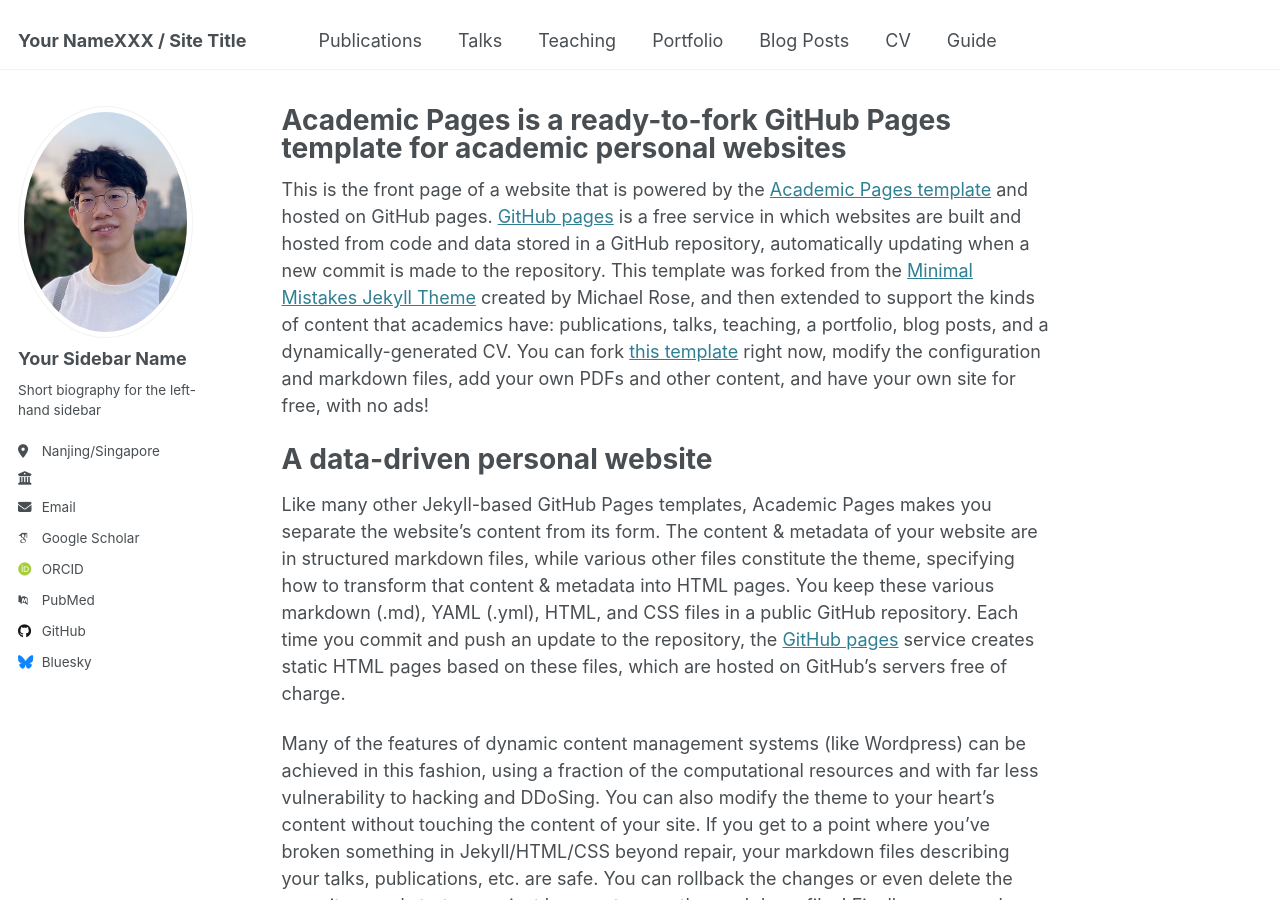
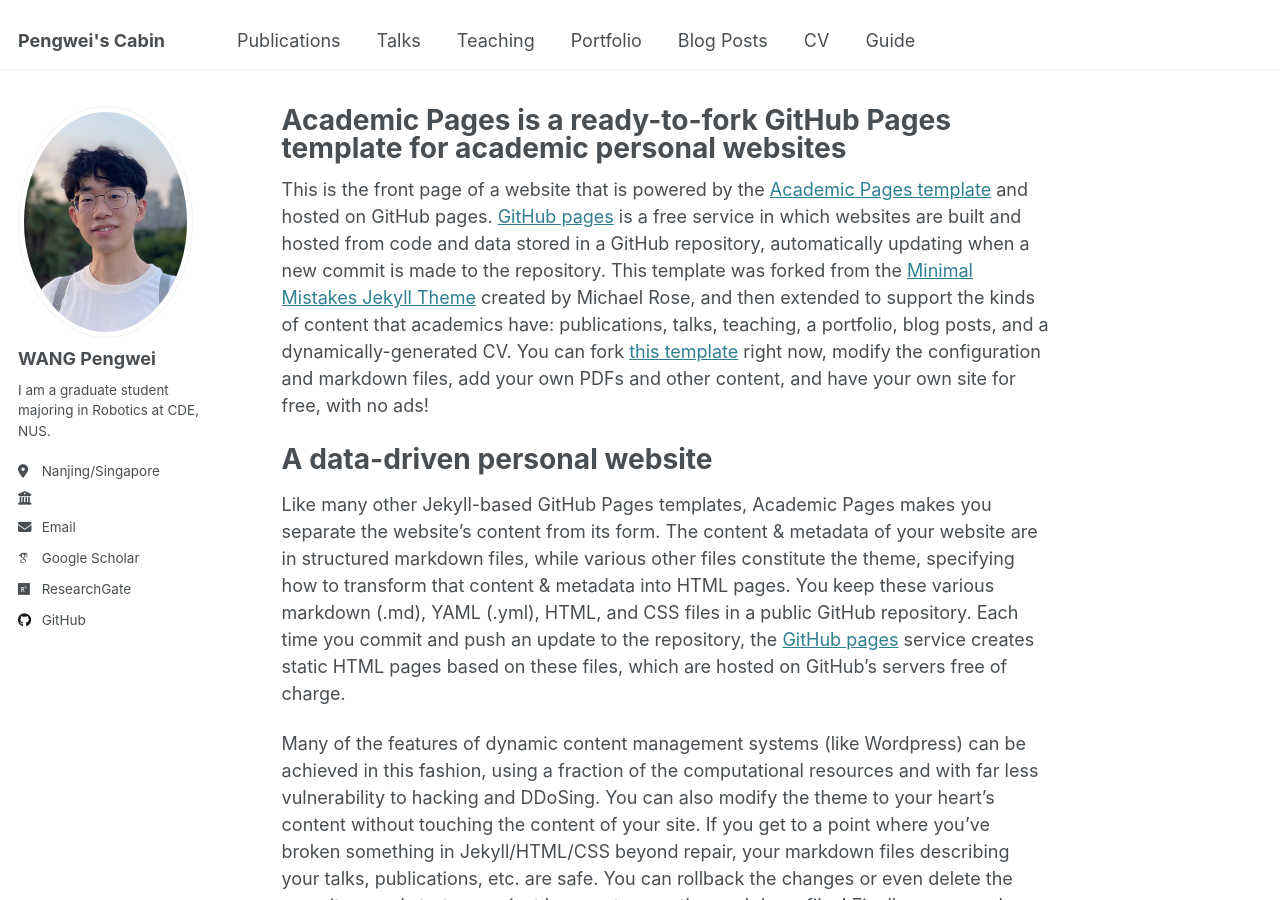
Before and after one commit to penway/penway, a Jekyll site: the page built from docs/_pages/about.md, in a window 1280 px wide and 900 px high. Built offline with Jekyll 4.4.1, drawn with Linux system fonts in a browser that asks for light colours; some web fonts are replaced.

Commit message:
Update _config.yml

```diff
--- a/docs/_config.yml
+++ b/docs/_config.yml
@@ -9,7 +9,7 @@
 # Basic Site Settings
 locale                   : "en-US"
 site_theme               : "default"
-title                    : "Your NameXXX / Site Title"
+title                    : "Pengwei's Cabin"
 title_separator          : "-"
 name                     : &name "Your Name XXX"
 description              : &description "personal description"
@@ -23,34 +23,34 @@
 author:
   # Biographic information
   avatar           : "profile.png"
-  name             : "Your Sidebar Name"
+  name             : "WANG Pengwei"
   pronouns         : # example: "she/her"
-  bio              : "Short biography for the left-hand sidebar"
+  bio              : "I am a graduate student majoring in Robotics at CDE, NUS."
   location         : "Nanjing/Singapore"
   employer         : ""
   uri              : # URL
-  email            : "none@example.org"
+  email            : "wang_pengwei@u.nus.edu"
 
   # Academic websites
   arxiv            : # URL - Update with the correct link to your profile
-  googlescholar    : "https://scholar.google.com/citations?user=PS_CX0AAAAAJ"
+  googlescholar    : "https://scholar.google.com/citations?user=VYB4Cs4AAAAJ"
   impactstory      : # URL
-  orcid            : "http://orcid.org/yourorcidurl"
+  orcid            : #
   semantic         : # URL
-  pubmed           : "https://www.ncbi.nlm.nih.gov/pubmed/?term=john+snow"
-  researchgate     : # URL
+  pubmed           : #
+  researchgate     : "https://www.researchgate.net/profile/Pengwei-Wang-14"
   scopus           : # URL
 
   # Repositories and software development
   bitbucket        : # Username - Update with your username on the site
   codepen          : # Username
   dribbble         : # Username
-  github           : "academicpages"
+  github           : "penway"
   kaggle           : # Username
   stackoverflow    : # User number or user number and name (i.e., use "1" or "1/jeff-atwood")
 
   # Social media
-  bluesky          : "bsky.app" # Replace this with you Bluesky username
+  bluesky          : # Replace this with you Bluesky username
   facebook         : # Username
   flickr           : # Username
   foursquare       : # Username
```
